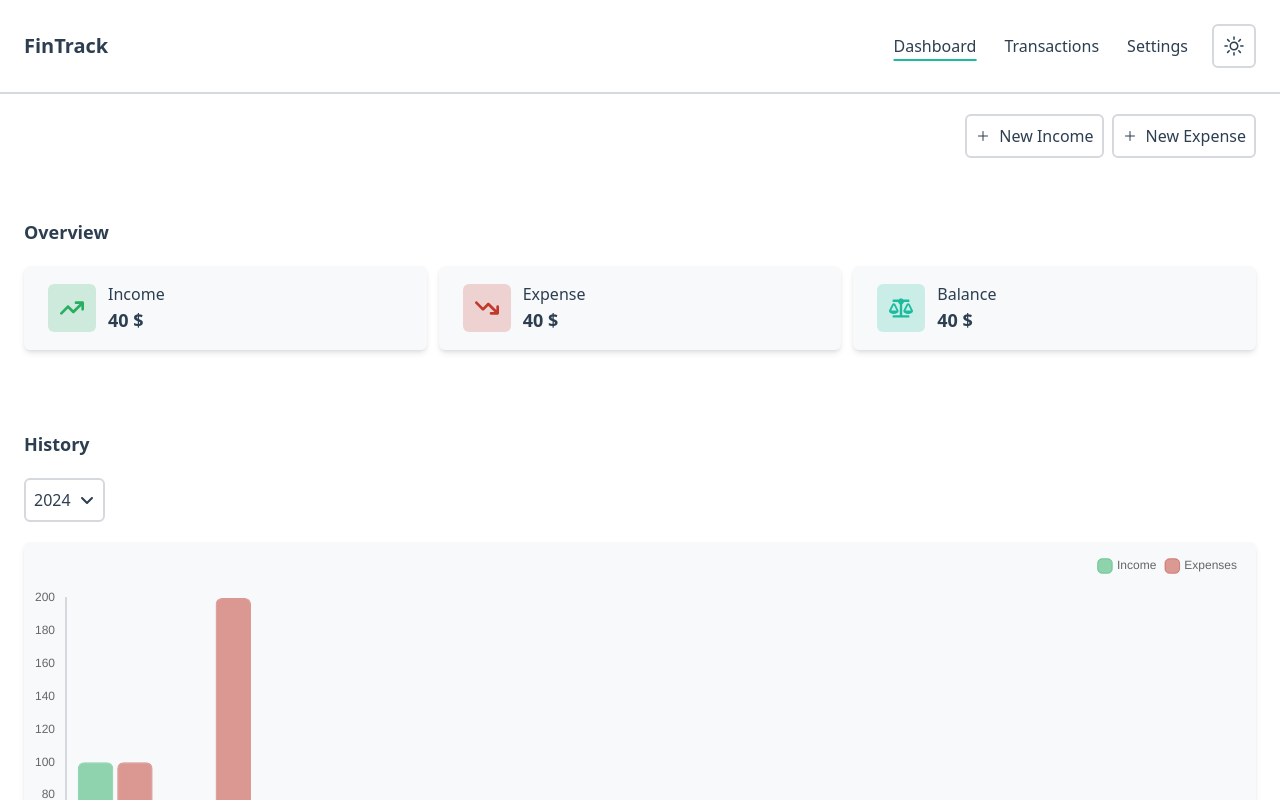
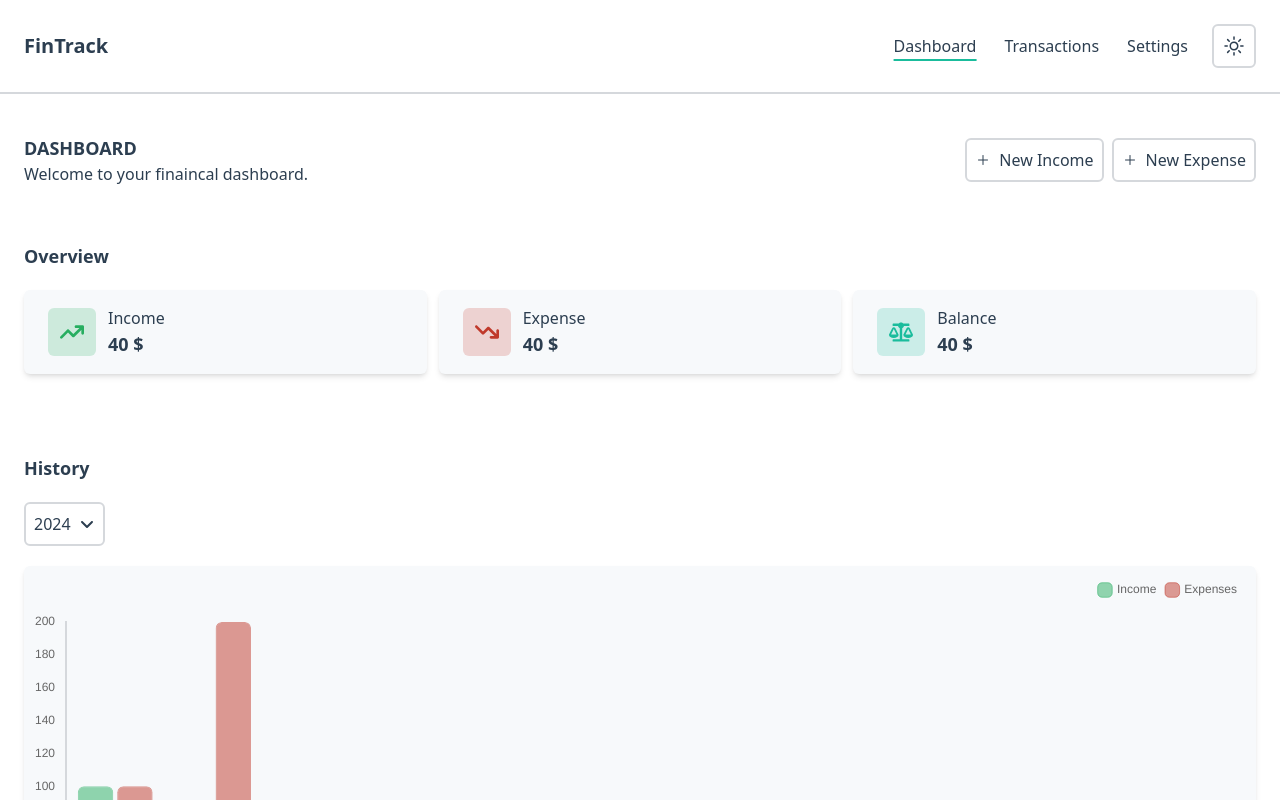
Before and after one commit to viviantangdev/fin-track, a React (Create React App) app: page / in a window 1280 px wide. Shown: the top 800 px of the page. Built offline with nearby package versions, Linux system fonts and the light colour scheme.

Commit message:
pageheader component

```diff
--- /dev/null
+++ b/src/components/PageHeader/PageHeader.tsx
@@ -0,0 +1,17 @@
+import React from 'react'
+
+interface PageHeaderProps{
+    title: string;
+    description: string;
+}
+
+const PageHeader: React.FC<PageHeaderProps> = ({title, description}) => {
+  return (
+    <section>
+        <h2>{title}</h2>
+        <p>{description}</p>
+    </section>
+  )
+}
+
+export default PageHeader
--- a/src/components/SectionWrapper/SectionWrapper.tsx
+++ b/src/components/SectionWrapper/SectionWrapper.tsx
@@ -1,19 +1,17 @@
 import React from 'react';
 
 interface SectionWrapperProps {
-  title: string;
-  sectionClassName?: string;
+  title?: string;
   children: React.ReactNode;
 }
 
 const SectionWrapper: React.FC<SectionWrapperProps> = ({
   title,
-  sectionClassName,
-  children,
+  children
 }) => {
   return (
-    <section className={`${sectionClassName} space-y-5 py-10`}>
-      <h2>{title}</h2>
+    <section className='space-y-5 py-10'>
+      <h3>{title}</h3>
       {children}
     </section>
   );
--- a/src/index.css
+++ b/src/index.css
@@ -28,7 +28,7 @@ body {
 
 main {
   @apply min-h-[100vh];
-  @apply px-6;
+  @apply p-6;
 }
 
 header h1 {
@@ -36,5 +36,8 @@ header h1 {
 }
 
 section h2 {
+  @apply text-lg font-bold uppercase;
+}
+section h3 {
   @apply text-lg font-bold capitalize;
 }
--- a/src/pages/dashboard/Dashboard.tsx
+++ b/src/pages/dashboard/Dashboard.tsx
@@ -2,11 +2,15 @@ import React from 'react';
 import AddTransactions from './sections/AddTransactions';
 import Overview from './sections/Overview';
 import History from './sections/History';
+import PageHeader from '../../components/PageHeader/PageHeader';
 
 const Dashboard: React.FC = () => {
   return (
     <main>
-      <AddTransactions />
+      <div className='flex items-center justify-between'>
+        <PageHeader title={'Dashboard'} description={'Welcome to your finaincal dashboard.'}/>
+        <AddTransactions />
+      </div>
       <Overview />
       <History/>
     </main>
--- a/src/pages/dashboard/sections/AddTransactions.tsx
+++ b/src/pages/dashboard/sections/AddTransactions.tsx
@@ -4,10 +4,20 @@ import Button from '../../../components/Button/Button';
 
 const AddTransactions: React.FC = () => {
   return (
-    <section className='flex py-5 gap-2 items-center justify-end'>
-      <Button label='New Income' icon={<IoAdd />} onClick={() => {}}  ariaLabel='Add new income'/>
-      <Button label='New Expense' icon={<IoAdd />} onClick={() => {}} ariaLabel='Add new expense'/>
-    </section>
+      <div className='flex py-5 gap-2 items-center justify-end'>
+        <Button
+          label='New Income'
+          icon={<IoAdd />}
+          onClick={() => {}}
+          ariaLabel='Add new income'
+        />
+        <Button
+          label='New Expense'
+          icon={<IoAdd />}
+          onClick={() => {}}
+          ariaLabel='Add new expense'
+        />
+      </div>
   );
 };
 
```
